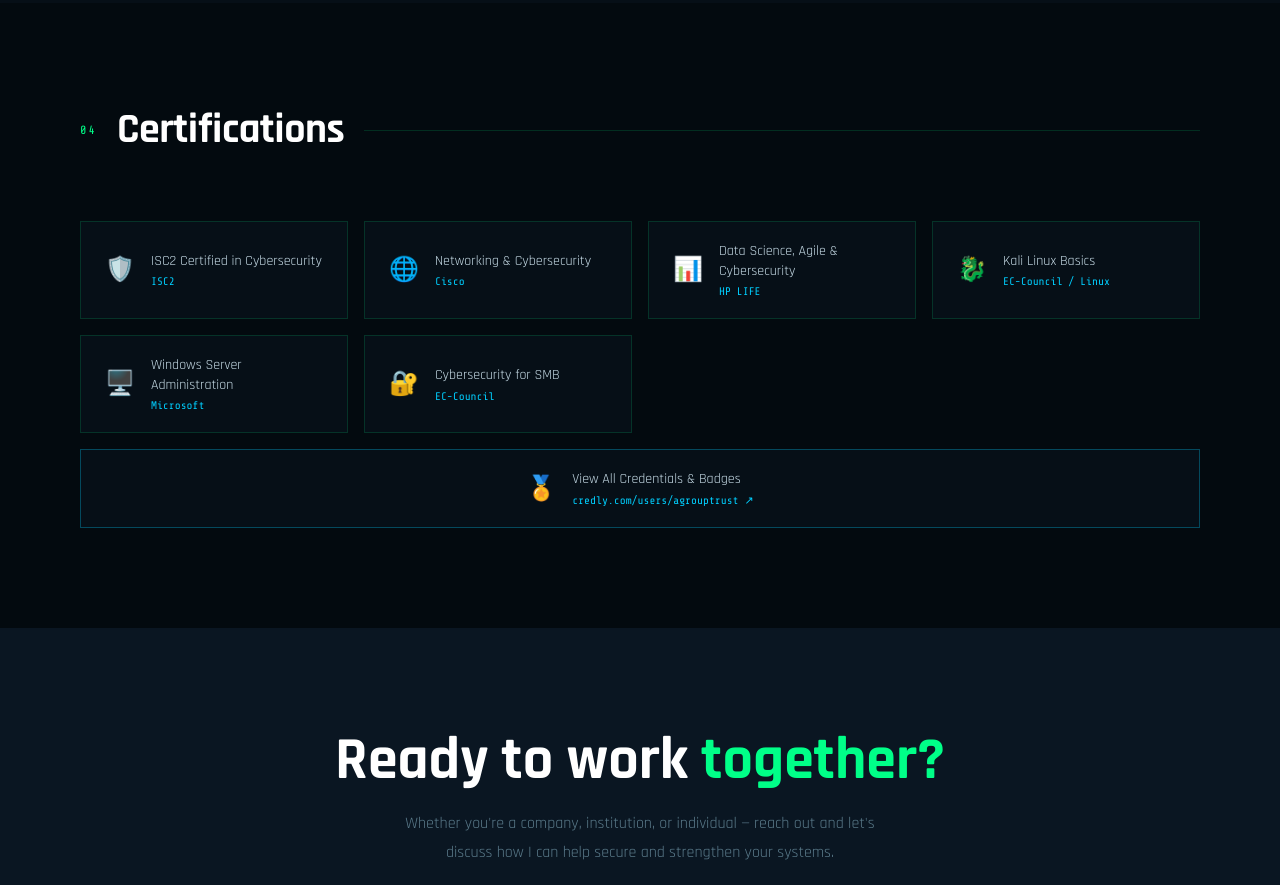
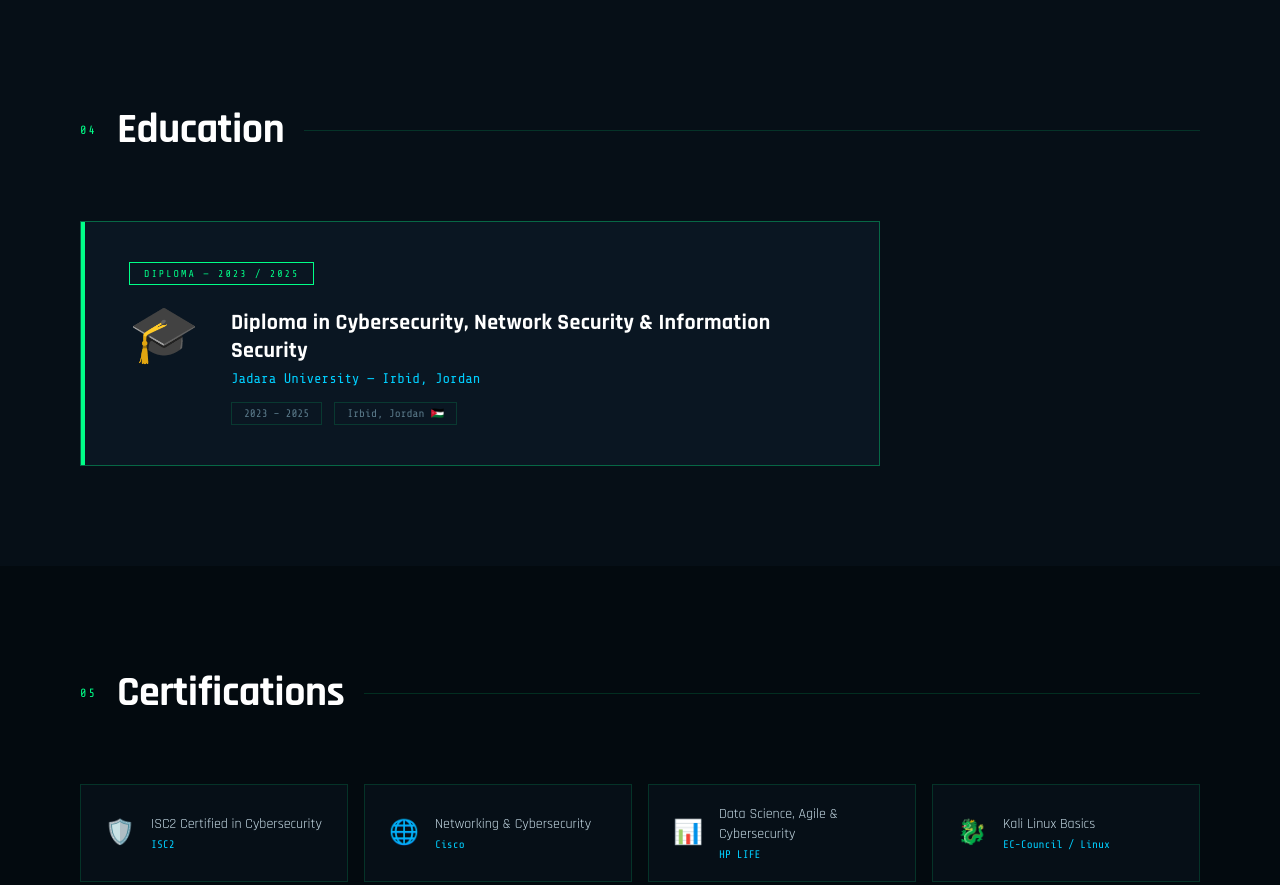
Before and after one commit to aSecurityAI/aSecurityAI, a plain HTML site: page index.html in a window 1280 px wide. Shown: the part 3693-4578 px from the top of the page. Drawn offline with nearby package versions, Linux system fonts and the light colour scheme.

```diff
--- a/index.html
+++ b/index.html
@@ -1136,10 +1136,36 @@
   </div>
 </section>
 
+<!-- EDUCATION -->
+<section id="education" style="background: var(--bg2);">
+  <div class="section-header fade-in">
+    <span class="section-num">04</span>
+    <h2 class="section-title" id="s-edu-title">Education</h2>
+    <div class="section-line"></div>
+  </div>
+  <div class="fade-in" style="max-width: 800px;">
+    <div style="border: 1px solid rgba(0,255,136,0.35);background: var(--bg3);padding: 40px 48px;position: relative;overflow: hidden;">
+      <div style="position:absolute;top:0;left:0;width:4px;height:100%;background:var(--accent);"></div>
+      <div style="display:inline-flex;align-items:center;gap:8px;font-family:var(--font-mono);font-size:10px;padding:5px 14px;border:1px solid var(--accent);color:var(--accent);letter-spacing:2px;margin-bottom:24px;" id="edu-badge">DIPLOMA — 2023 / 2025</div>
+      <div style="display:flex;align-items:flex-start;gap:32px;flex-wrap:wrap;">
+        <div style="font-size:56px;line-height:1;">🎓</div>
+        <div style="flex:1;min-width:220px;">
+          <div style="font-size:22px;font-weight:700;color:#fff;margin-bottom:6px;letter-spacing:0.3px;" id="edu-degree">Diploma in Cybersecurity, Network Security &amp; Information Security</div>
+          <div style="font-family:var(--font-mono);font-size:14px;color:var(--accent2);margin-bottom:16px;" id="edu-uni">Jadara University — Irbid, Jordan</div>
+          <div style="display:flex;gap:12px;flex-wrap:wrap;">
+            <span style="font-family:var(--font-mono);font-size:11px;padding:4px 12px;border:1px solid var(--border);color:var(--text-dim);">2023 – 2025</span>
+            <span style="font-family:var(--font-mono);font-size:11px;padding:4px 12px;border:1px solid var(--border);color:var(--text-dim);" id="edu-loc">Irbid, Jordan 🇯🇴</span>
+          </div>
+        </div>
+      </div>
+    </div>
+  </div>
+</section>
+
 <!-- CERTIFICATIONS -->
 <section id="certs">
   <div class="section-header fade-in">
-    <span class="section-num">04</span>
+    <span class="section-num">05</span>
     <h2 class="section-title" id="s4-title">Certifications</h2>
     <div class="section-line"></div>
   </div>
@@ -1241,6 +1267,11 @@
     's2-title': 'Projects',
     's3-title': 'Skills',
     's4-title': 'Certifications',
+    'edu-badge': 'DIPLOMA — 2023 / 2025',
+    'edu-degree': 'Diploma in Cybersecurity, Network Security & Information Security',
+    'edu-uni': 'Jadara University — Irbid, Jordan',
+    'edu-loc': 'Irbid, Jordan 🇯🇴',
+    's-edu-title': 'Education',
     'svc1-name': 'Cybersecurity',
     'svc1-desc': 'Red Team & Blue Team operations, penetration testing, vulnerability assessment, SOC/SIEM deployment, and incident response.',
     'svc2-name': 'AI Development',
@@ -1288,6 +1319,11 @@
     's2-title': 'المشاريع',
     's3-title': 'المهارات',
     's4-title': 'الشهادات',
+    'edu-badge': 'دبلوم — 2023 / 2025',
+    'edu-degree': 'دبلوم في الأمن السيبراني وأمن الشبكات وأمن المعلومات',
+    'edu-uni': 'جامعة جدارا — إربد، الأردن',
+    'edu-loc': 'إربد، الأردن 🇯🇴',
+    's-edu-title': 'التعليم',
     'svc1-name': 'الأمن السيبراني',
     'svc1-desc': 'عمليات الفريق الأحمر والأزرق، اختبار الاختراق، تقييم الثغرات، بناء أنظمة SOC/SIEM، والاستجابة للحوادث.',
     'svc2-name': 'تطوير الذكاء الاصطناعي',
@@ -1331,7 +1367,8 @@
 
   // Simple text fields
   const textFields = ['hero-tag','ht1','ht2','ht3','hero-desc','sl1','sl2','sl3','cta1','cta2',
-    's1-title','s2-title','s3-title','s4-title',
+    's1-title','s2-title','s3-title','s4-title','s-edu-title',
+    'edu-badge','edu-degree','edu-uni','edu-loc',
     'svc1-name','svc1-desc','svc2-name','svc2-desc','svc3-name','svc3-desc',
     'svc4-name','svc4-desc','svc5-name','svc5-desc','svc6-name','svc6-desc',
     'hp-ver','hp-desc','sh1-desc','sh2-desc','ag-desc',
```
